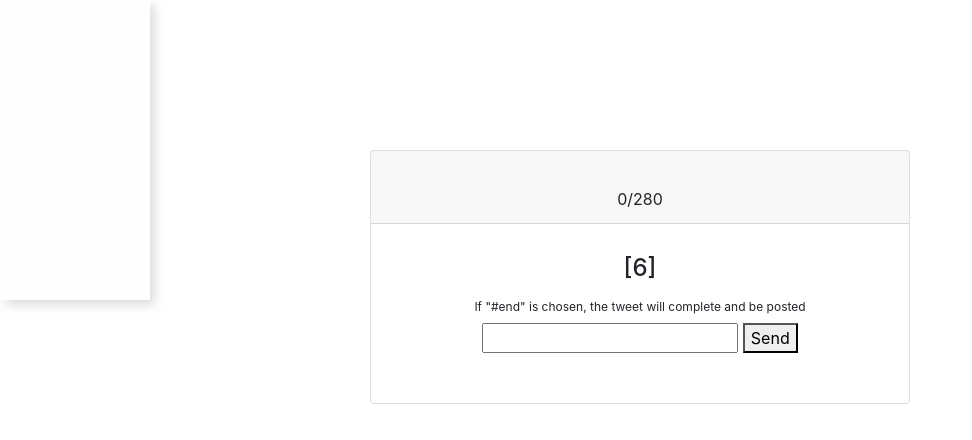
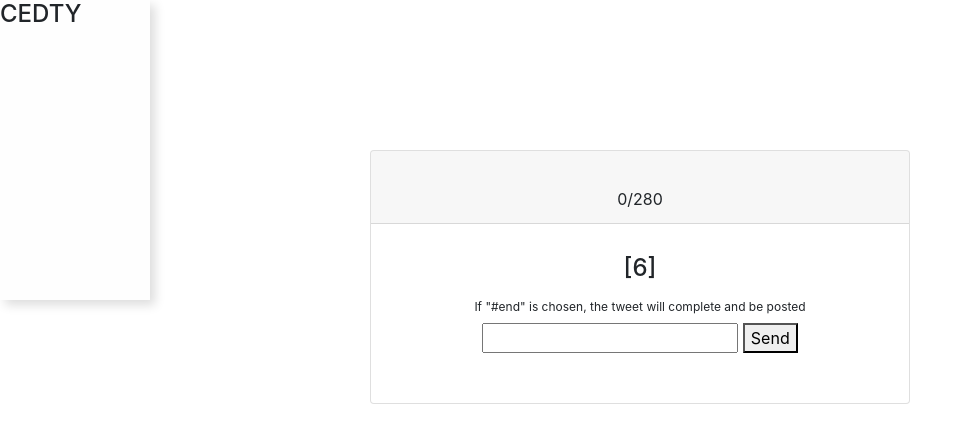
Before and after one commit to ChrisGermano/YarnParty, a website: page index.html in a window 1280 px wide. Shown: the whole page, without its empty margins (0-972 px from the left). Drawn offline with nearby package versions, Linux system fonts and the light colour scheme; no server answers.

Commit message:
Generate name on load

```diff
--- a/index.html
+++ b/index.html
@@ -122,6 +122,10 @@ crossorigin="anonymous">
           if (timer < 0) timer = 10;
         }, 1000);
 
+        //=====================================================
+
+        $('.username').text(nameGen());
+
         var socket = io();
 
         socket.on('refresh', function(groupText) {
```
